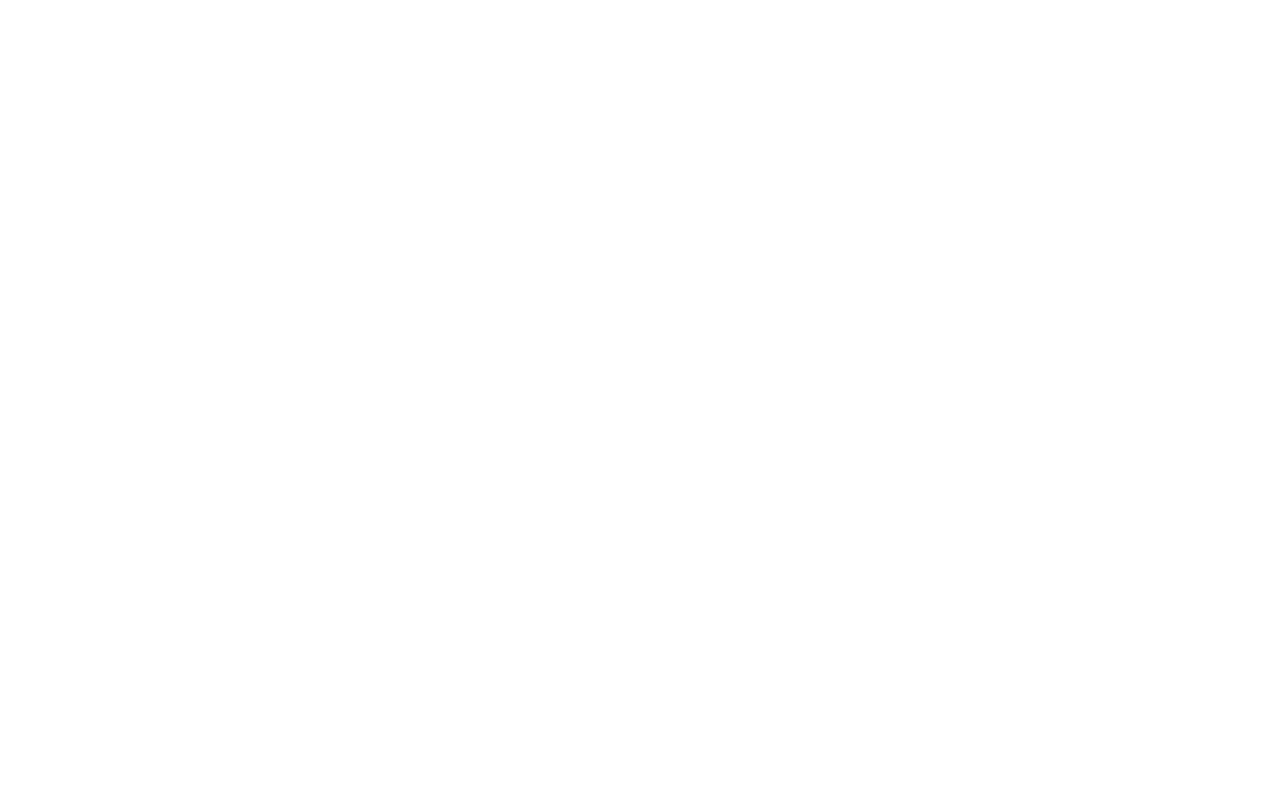
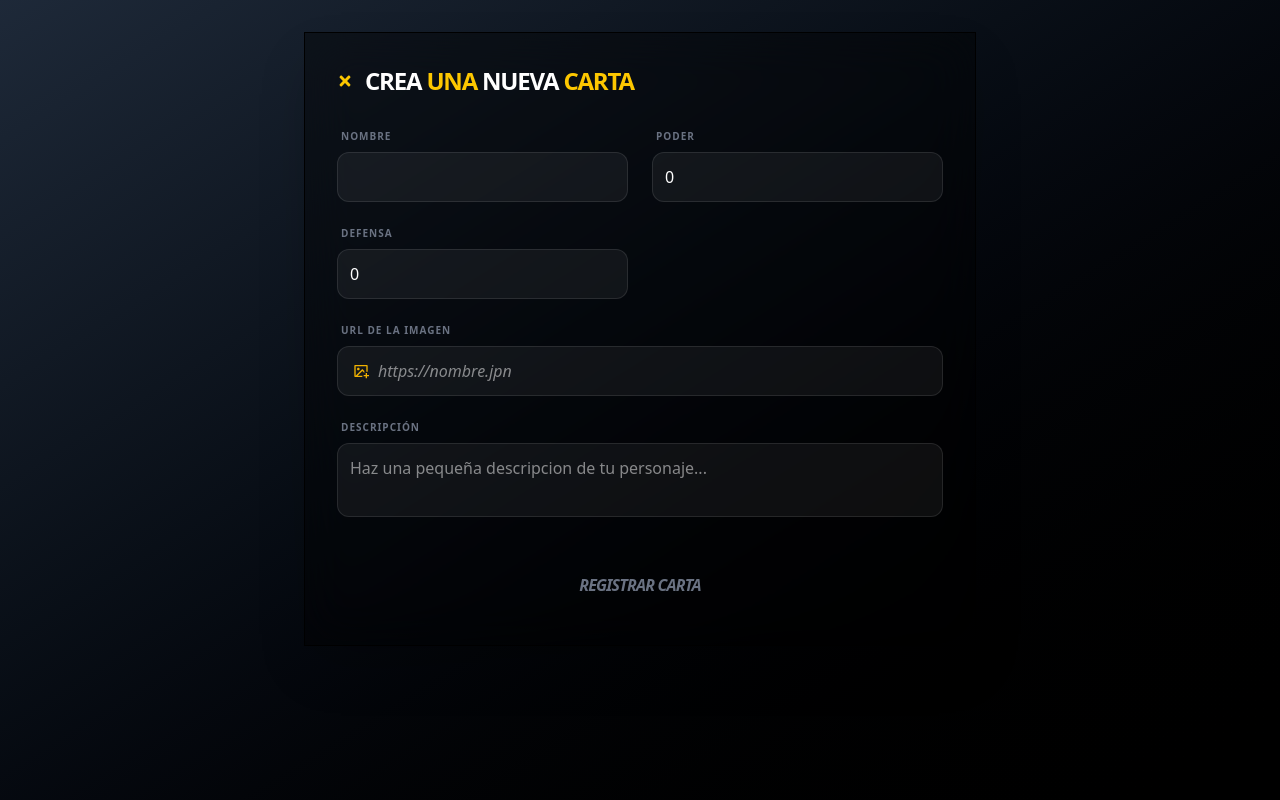
Before and after one commit to edwsgt12/proyectoRemake, a React app in the folder project/: page /crearCarta in a window 1280 px wide. Before the commit this address had no page. Built offline with nearby package versions, Linux system fonts and the light colour scheme; the HTML template or start-up script is replaced by a standard one.

Commit message:
rutas y borrar incompleto

```diff
--- a/project/src/App.tsx
+++ b/project/src/App.tsx
@@ -1,8 +1,9 @@
 import { useState } from 'react'
 import './App.css'
 import type { Carta } from './assets/types/types'
-import ListaCartas from './components/ListaCartas'
 import FormularioCarta from './components/crearCarta'
+import { Route, Routes } from 'react-router'
+import Home from './pages/Home'
 
 const cartasDefault: Carta[] = [
   {
@@ -104,26 +105,23 @@
 ]
 
 function App() {
-  const [formularioMostrar, setFormularioMostrar] = useState(false)
   const [cartas,setCartas] =useState< Carta[]>(cartasDefault)
 
   const onCrear =(carta:Carta)=>{
     setCartas([...cartas,carta])
   }
 
-  const toggleMostrarFormulario = ()=> {
-    setFormularioMostrar(!formularioMostrar)
-  }
   return (
-    <div className='min-h-screen bg-gradient-to-br from-gray-800 to-black py-8 px-20'>\
+<div className='min-h-screen bg-gradient-to-br from-gray-800 to-black py-8 px-20'>
 
-    {formularioMostrar ? (
-  <FormularioCarta onCrear={onCrear}  toggleMostrarFormulario={toggleMostrarFormulario} cantidadCartas={cartas.length} />
-  ) : (
-  <ListaCartas cartas={cartas} toggleMostrarFormulario={toggleMostrarFormulario}/>
-  )}
-    </div>
-  );
+      <Routes>
+        <Route path='/' element={ <Home cartas={cartas} /> } />
+        <Route path='/crearCarta' element={ <FormularioCarta onCrear={onCrear} cantidadCartas={cartas.length} /> } />
+      </Routes>
+</ div>
+      )
+
+
 
 }
 
--- a/project/src/components/ListaCartas.tsx
+++ b/project/src/components/ListaCartas.tsx
@@ -3,8 +3,9 @@
 import { useState } from "react";
 import Modal from "./Modal";
 import { FaPlus } from "react-icons/fa";
+import { Link } from "react-router";
 
-const ListaCartas =({cartas, toggleMostrarFormulario}: {cartas: Carta[], toggleMostrarFormulario: () => void}) => {
+const ListaCartas =({cartas}: {cartas: Carta[]}) => {
 
   const [busqueda, setBusqueda] = useState('')
   const [cartaSeleccionada, setCartaSeleccionada] = useState<Carta | null>(null)
@@ -29,8 +30,11 @@
 
   <div className=" flex items-center gap-x-4">
 
-    <button onClick={toggleMostrarFormulario}
-    className="rounded-lg bg-yellow-500 text-black text-2x font-bold w-10 h-10 flex items-center justify-center shadow-2xl hover:scale-130 transition-transform cursor-pointer relative overflow-hidden"> <FaPlus/> </button>
+    <Link to={"/crearCarta"}>
+    <button
+    className="rounded-lg bg-yellow-500 text-black text-2x font-bold w-10 h-10 flex items-center justify-center shadow-2xl hover:scale-130 transition-transform cursor-pointer relative overflow-hidden"> <FaPlus/>
+    </button>
+    </Link>
 
 
       <input
--- /dev/null
+++ b/project/src/components/borrarCarta.tsx
@@ -0,0 +1,5 @@
+const borrarCarta = () => {
+    return (
+
+    )
+}
--- a/project/src/components/crearCarta.tsx
+++ b/project/src/components/crearCarta.tsx
@@ -2,8 +2,9 @@
 import {RiImageAddLine} from "react-icons/ri";
 import { FaTimes } from "react-icons/fa";
 import type { Carta } from "../assets/types/types";
+import { Link } from "react-router";
 
-const FormularioCarta = ({onCrear,toggleMostrarFormulario,cantidadCartas}: {onCrear: (carta: Carta) => void,toggleMostrarFormulario: () => void,cantidadCartas:number}) => {
+const FormularioCarta = ({onCrear,cantidadCartas}: {onCrear: (carta: Carta) => void,cantidadCartas:number}) => {
     const [formData, setFormData] = useState<Carta>({
         ataque: 0,
         defensa: 0,
@@ -30,9 +31,9 @@
 
         <div className="max-w-2xl mx-auto bg-black/40 backdrop-blur-xl p-8 rounded-x1 border border-grey shadow-2xl mb-12">
             <div className="flex items-center gap-3 mb-8">
-                <FaTimes className="text-yellow-400 shadow-2xl hover:scale-130 transition-transform cursor-pointer relative overflow-hidden"
-                onClick={toggleMostrarFormulario}
-                />
+                <Link to={"/"}>
+                <FaTimes className="text-yellow-400 shadow-2xl hover:scale-130 transition-transform cursor-pointer relative overflow-hidden" />
+                </Link>
                 <h2 className="text-2xl font-black text-white uppercase tracking-tighter">
                 Crea <span className="text-yellow-400">Una</span> Nueva <span className="text-yellow-400">Carta</span>
                 </h2>
--- a/project/src/main.tsx
+++ b/project/src/main.tsx
@@ -1,15 +1,13 @@
 import { StrictMode } from 'react'
 import { createRoot } from 'react-dom/client'
-import { BrowserRouter, Routes, Route } from 'react-router'
+import { BrowserRouter} from 'react-router'
 import App from './App.tsx'
+
 
 createRoot(document.getElementById('root')!).render(
   <StrictMode>
     <BrowserRouter>
-      <Routes>
-        <Route path='/' element={ <App /> } />
-
-      </Routes>
+    <App/>
     </BrowserRouter>
   </StrictMode>,
 )
--- /dev/null
+++ b/project/src/pages/Home.tsx
@@ -0,0 +1,10 @@
+import type { Carta } from "../assets/types/types"
+import ListaCartas from "../components/ListaCartas"
+
+   const Home = ({cartas}:{ cartas:Carta[]})=> { return (
+
+  <ListaCartas cartas={cartas} />
+)
+   }
+
+   export default Home
```
Also changed, not shown: 1 other file (tests, documents, lock files or other folders).
